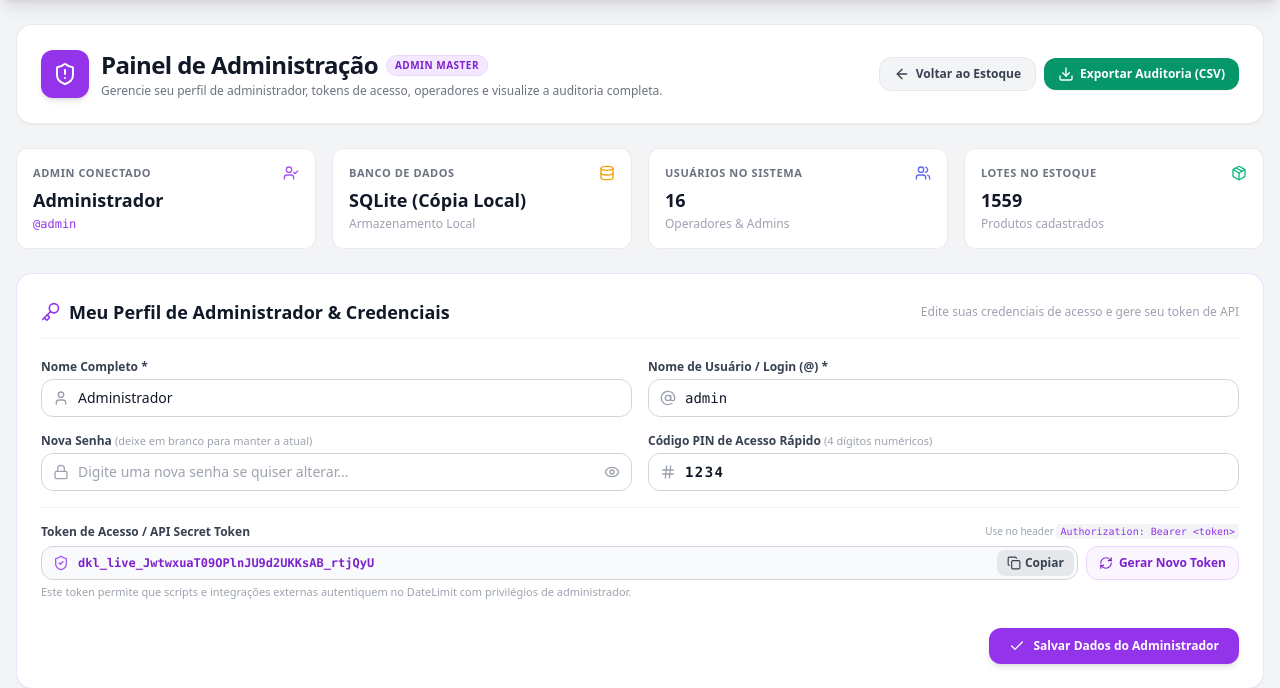
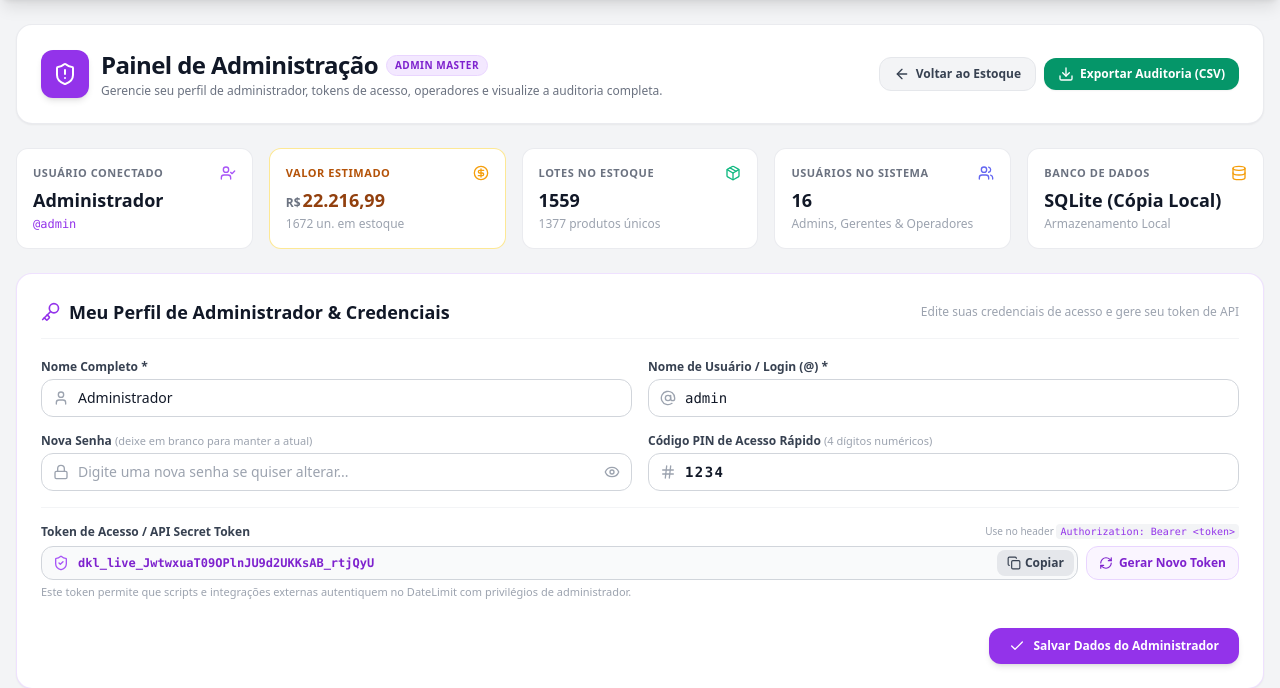
Before and after one commit to Dusthsg/date-private, a Flask app: page /admin in a window 1280 px wide. Shown: the part 57-745 px from the top of the page. Run offline with Flask 3, Linux system fonts and the light colour scheme; a user stored in the database is signed in; data comes from the database, SQL or seed files in the repository; some libraries are stand-ins or nearby versions.

Commit message:
feat(ui): restrict estimated value to admin/manager, fix table header overlap, and enhance cards view mode

```diff
--- a/app/db.py
+++ b/app/db.py
@@ -2461,7 +2461,10 @@ def create_user(username: str, name: str, password: str, pin: str = "", role: st
     username = username.strip().lower()
     name = name.strip()
     pin = pin.strip()
-    role = "admin" if role.lower() == "admin" else "operador"
+    role_clean = role.strip().lower() if role else "operador"
+    if role_clean not in ("admin", "gerente", "operador"):
+        role_clean = "operador"
+    role = role_clean
     if not username or not name or not password:
         return False, "Usuário, nome e senha são obrigatórios."
     if get_user_by_username(username):
@@ -2543,7 +2546,9 @@ def update_user(user_id: int, name: str = None, username: str = None, password:
         fields_sq.append("api_token = ?")
         params.append(api_token.strip() if api_token.strip() else None)
     if role:
-        r = "admin" if role.lower() == "admin" else "operador"
+        r = role.strip().lower()
+        if r not in ("admin", "gerente", "operador"):
+            r = "operador"
         fields_pg.append("role = %s")
         fields_sq.append("role = ?")
         params.append(r)
--- a/app/run.py
+++ b/app/run.py
@@ -187,6 +187,7 @@ def inject_context():
         "db_name": st["db_name"],
         "last_sync": st["last_sync"],
         "is_admin": (u_role == "admin"),
+        "is_manager_or_admin": (u_role in ("admin", "gerente")),
         "current_user_name": u_name,
         "current_user_role": u_role,
         "active_operator": active_op,
@@ -1317,8 +1318,8 @@ def user_delete_api(user_id: int):
 def admin_panel_route():
     if not session.get("user_id"):
         return redirect("/login")
-    if session.get("role") != "admin":
-        return Response("Acesso restrito a administradores", 403)
+    if session.get("role") not in ("admin", "gerente"):
+        return Response("Acesso restrito a administradores e gerentes", 403)
 
     admin_id = session.get("user_id")
     admin_user = get_user_by_id(admin_id)
@@ -1335,20 +1336,27 @@ def admin_panel_route():
     db_status = get_db_status()
     total_lots, _ = query_lots(limit=1)
     total_audit, _ = query_audit_logs(limit=1)
+    summary = get_inventory_summary()
+    val = summary.get("total_value", 0.0)
+    val_str = f"{val:,.2f}".replace(",", "X").replace(".", ",").replace("X", ".")
 
     return render_template(
         "admin_panel.html",
         admin=admin_user,
         users=users_list,
         db_status=db_status,
-        total_lots=total_lots,
+        total_lots=summary.get("total_lots", total_lots),
+        total_units=summary.get("total_units", 0),
+        total_products=summary.get("total_products", 0),
+        total_value=val,
+        total_value_formatted=val_str,
         total_audit=total_audit
     )
 
 
 @app.route("/api/admin/profile", methods=["POST"])
 def admin_profile_update():
-    if not session.get("user_id") or session.get("role") != "admin":
+    if not session.get("user_id") or session.get("role") not in ("admin", "gerente"):
         return jsonify({"error": "Acesso não autorizado"}), 403
 
     admin_id = session.get("user_id")
--- a/app/templates/admin_panel.html
+++ b/app/templates/admin_panel.html
@@ -39,23 +39,34 @@
     </div>
 
     <!-- Cards de Resumo e Estatísticas Rápidas -->
-    <div class="grid grid-cols-2 sm:grid-cols-4 gap-3 sm:gap-4">
+    <div class="grid grid-cols-2 sm:grid-cols-3 lg:grid-cols-5 gap-3 sm:gap-4">
         <div class="bg-white dark:bg-gray-800 p-4 rounded-xl border border-gray-200/80 dark:border-gray-700 shadow-xs">
             <div class="text-[11px] font-bold uppercase tracking-wider text-gray-500 dark:text-gray-400 flex items-center justify-between">
-                <span>Admin Conectado</span>
+                <span>Usuário Conectado</span>
                 <i data-lucide="user-check" class="w-4 h-4 text-purple-500"></i>
             </div>
             <div class="text-lg font-black text-gray-900 dark:text-white mt-1 truncate" id="stat-admin-name">{{ admin['name'] }}</div>
             <div class="text-xs text-purple-600 dark:text-purple-400 font-mono mt-0.5 truncate" id="stat-admin-username">@{{ admin['username'] }}</div>
         </div>
 
+        <div class="bg-white dark:bg-gray-800 p-4 rounded-xl border border-amber-200/90 dark:border-amber-800/60 shadow-xs bg-amber-50/20 dark:bg-amber-950/20">
+            <div class="text-[11px] font-bold uppercase tracking-wider text-amber-700 dark:text-amber-400 flex items-center justify-between">
+                <span>Valor Estimado</span>
+                <i data-lucide="circle-dollar-sign" class="w-4 h-4 text-amber-500"></i>
+            </div>
+            <div class="text-lg font-black text-amber-800 dark:text-amber-300 mt-1">
+                <span class="text-xs font-semibold text-gray-500 dark:text-gray-400 mr-0.5">R$</span><span id="stat-total-value">{{ total_value_formatted or '0,00' }}</span>
+            </div>
+            <div class="text-xs text-gray-400 mt-0.5">{{ total_units or 0 }} un. em estoque</div>
+        </div>
+
         <div class="bg-white dark:bg-gray-800 p-4 rounded-xl border border-gray-200/80 dark:border-gray-700 shadow-xs">
             <div class="text-[11px] font-bold uppercase tracking-wider text-gray-500 dark:text-gray-400 flex items-center justify-between">
-                <span>Banco de Dados</span>
-                <i data-lucide="database" class="w-4 h-4 {% if is_postgres %}text-blue-500{% else %}text-amber-500{% endif %}"></i>
+                <span>Lotes no Estoque</span>
+                <i data-lucide="package" class="w-4 h-4 text-emerald-500"></i>
             </div>
-            <div class="text-lg font-black text-gray-900 dark:text-white mt-1">{{ db_status['db_name'] }}</div>
-            <div class="text-xs text-gray-400 mt-0.5">{% if is_postgres %}Nuvem Conectada{% else %}Armazenamento Local{% endif %}</div>
+            <div class="text-lg font-black text-gray-900 dark:text-white mt-1">{{ total_lots }}</div>
+            <div class="text-xs text-gray-400 mt-0.5">{{ total_products or 0 }} produtos únicos</div>
         </div>
 
         <div class="bg-white dark:bg-gray-800 p-4 rounded-xl border border-gray-200/80 dark:border-gray-700 shadow-xs">
@@ -64,16 +75,16 @@
                 <i data-lucide="users" class="w-4 h-4 text-indigo-500"></i>
             </div>
             <div class="text-lg font-black text-gray-900 dark:text-white mt-1" id="stat-users-count">{{ users|length }}</div>
-            <div class="text-xs text-gray-400 mt-0.5">Operadores & Admins</div>
+            <div class="text-xs text-gray-400 mt-0.5">Admins, Gerentes & Operadores</div>
         </div>
 
-        <div class="bg-white dark:bg-gray-800 p-4 rounded-xl border border-gray-200/80 dark:border-gray-700 shadow-xs">
+        <div class="col-span-2 sm:col-span-1 bg-white dark:bg-gray-800 p-4 rounded-xl border border-gray-200/80 dark:border-gray-700 shadow-xs">
             <div class="text-[11px] font-bold uppercase tracking-wider text-gray-500 dark:text-gray-400 flex items-center justify-between">
-                <span>Lotes no Estoque</span>
-                <i data-lucide="package" class="w-4 h-4 text-emerald-500"></i>
+                <span>Banco de Dados</span>
+                <i data-lucide="database" class="w-4 h-4 {% if is_postgres %}text-blue-500{% else %}text-amber-500{% endif %}"></i>
             </div>
-            <div class="text-lg font-black text-gray-900 dark:text-white mt-1">{{ total_lots }}</div>
-            <div class="text-xs text-gray-400 mt-0.5">Produtos cadastrados</div>
+            <div class="text-lg font-black text-gray-900 dark:text-white mt-1">{{ db_status['db_name'] }}</div>
+            <div class="text-xs text-gray-400 mt-0.5">{% if is_postgres %}Nuvem Conectada{% else %}Armazenamento Local{% endif %}</div>
         </div>
     </div>
 
@@ -267,11 +278,15 @@
                     </div>
                 </div>
                 <div class="flex items-center justify-between pt-1">
-                    <div class="flex items-center gap-4 text-xs">
+                    <div class="flex flex-wrap items-center gap-3 sm:gap-4 text-xs">
                         <span class="font-bold text-gray-600 dark:text-gray-300">Papel:</span>
                         <label class="inline-flex items-center gap-1.5 cursor-pointer">
                             <input type="radio" name="new-user-role" value="operador" checked class="text-indigo-600 focus:ring-indigo-500">
-                            <span>Operador (Chão de Loja)</span>
+                            <span>Operador</span>
+                        </label>
+                        <label class="inline-flex items-center gap-1.5 cursor-pointer">
+                            <input type="radio" name="new-user-role" value="gerente" class="text-indigo-600 focus:ring-indigo-500">
+                            <span>Gerente</span>
                         </label>
                         <label class="inline-flex items-center gap-1.5 cursor-pointer">
                             <input type="radio" name="new-user-role" value="admin" class="text-indigo-600 focus:ring-indigo-500">
@@ -309,6 +324,10 @@
                             {% if u['role'] == 'admin' %}
                                 <span class="inline-flex items-center gap-1 px-2.5 py-0.5 rounded-full text-[11px] font-bold bg-purple-100 text-purple-700 dark:bg-purple-950 dark:text-purple-300 border border-purple-200 dark:border-purple-800">
                                     <i data-lucide="shield" class="w-3 h-3"></i> Admin
+                                </span>
+                            {% elif u['role'] == 'gerente' %}
+                                <span class="inline-flex items-center gap-1 px-2.5 py-0.5 rounded-full text-[11px] font-bold bg-amber-100 text-amber-700 dark:bg-amber-950 dark:text-amber-300 border border-amber-200 dark:border-amber-800">
+                                    <i data-lucide="award" class="w-3 h-3"></i> Gerente
                                 </span>
                             {% else %}
                                 <span class="inline-flex items-center gap-1 px-2.5 py-0.5 rounded-full text-[11px] font-bold bg-blue-100 text-blue-700 dark:bg-blue-950 dark:text-blue-300 border border-blue-200 dark:border-blue-800">
@@ -583,6 +602,8 @@ async function promptEditUserAdmin(id, currentName, currentPin, currentRole) {
     if (newName === null) return;
     const newPin = prompt("Código PIN (4 dígitos numéricos):", currentPin || '');
     if (newPin === null) return;
+    const newRole = prompt("Cargo do usuário (operador, gerente ou admin):", currentRole || 'operador');
+    if (newRole === null) return;
     const newPassword = prompt("Nova senha (deixe em branco para não alterar):", "");
     if (newPassword === null) return;
 
@@ -593,6 +614,7 @@ async function promptEditUserAdmin(id, currentName, currentPin, currentRole) {
             body: JSON.stringify({
                 name: newName,
                 pin: newPin,
+                role: newRole.toLowerCase().trim(),
                 password: newPassword || undefined
             })
         });
--- a/app/templates/base.html
+++ b/app/templates/base.html
@@ -84,14 +84,12 @@
         }
         #lot-display-container.view-mode-table thead th {
             display: table-cell !important;
-            padding: 0.6rem 0.75rem !important;
+            padding: 0.65rem 0.75rem !important;
             font-size: 0.74rem !important;
             font-weight: 700 !important;
             letter-spacing: 0.04em !important;
             line-height: 1.15 !important;
-            position: sticky;
-            top: 53px;
-            z-index: 10;
+            position: relative;
             background-color: #f9fafb !important;
             border-bottom: 2px solid #e5e7eb !important;
         }
```
Also changed, not shown: app/templates/index.html (+9 -7 lines), tests/test_auth_and_audit.py (+63 -0 lines).
